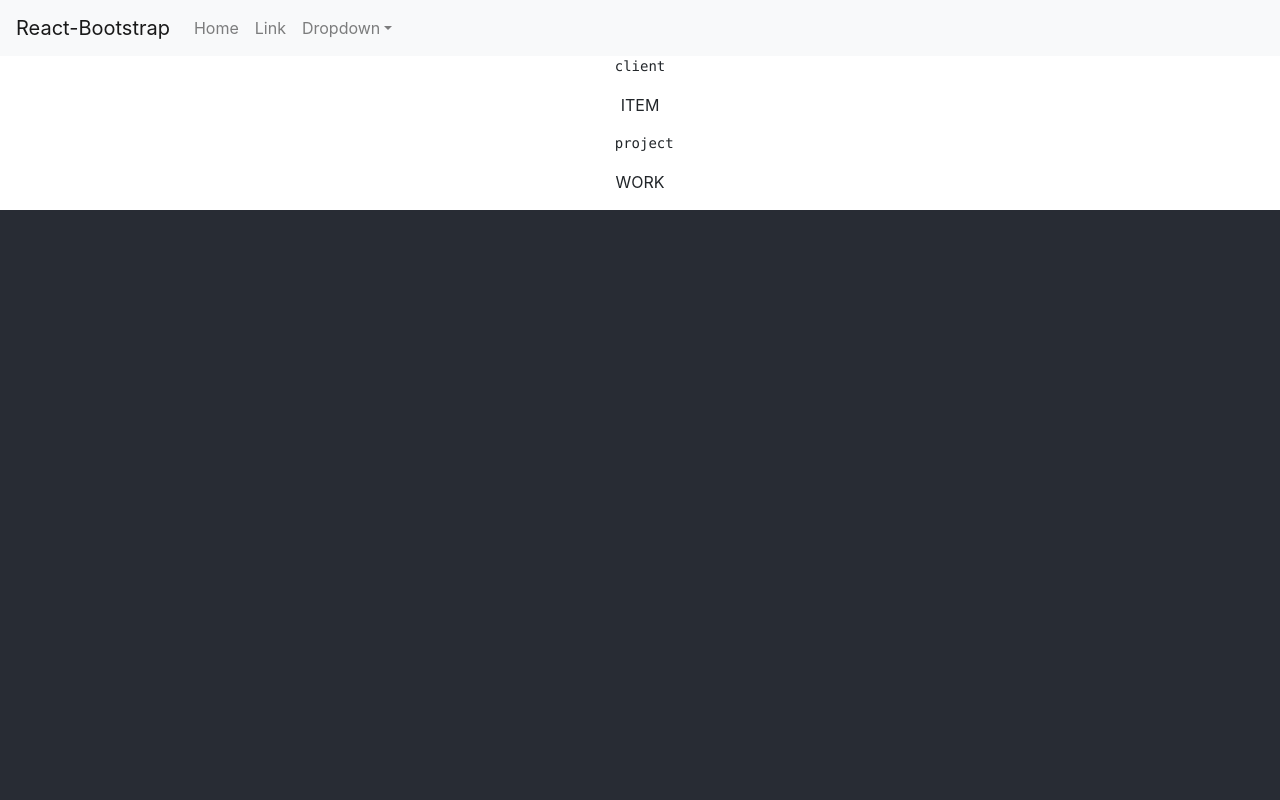
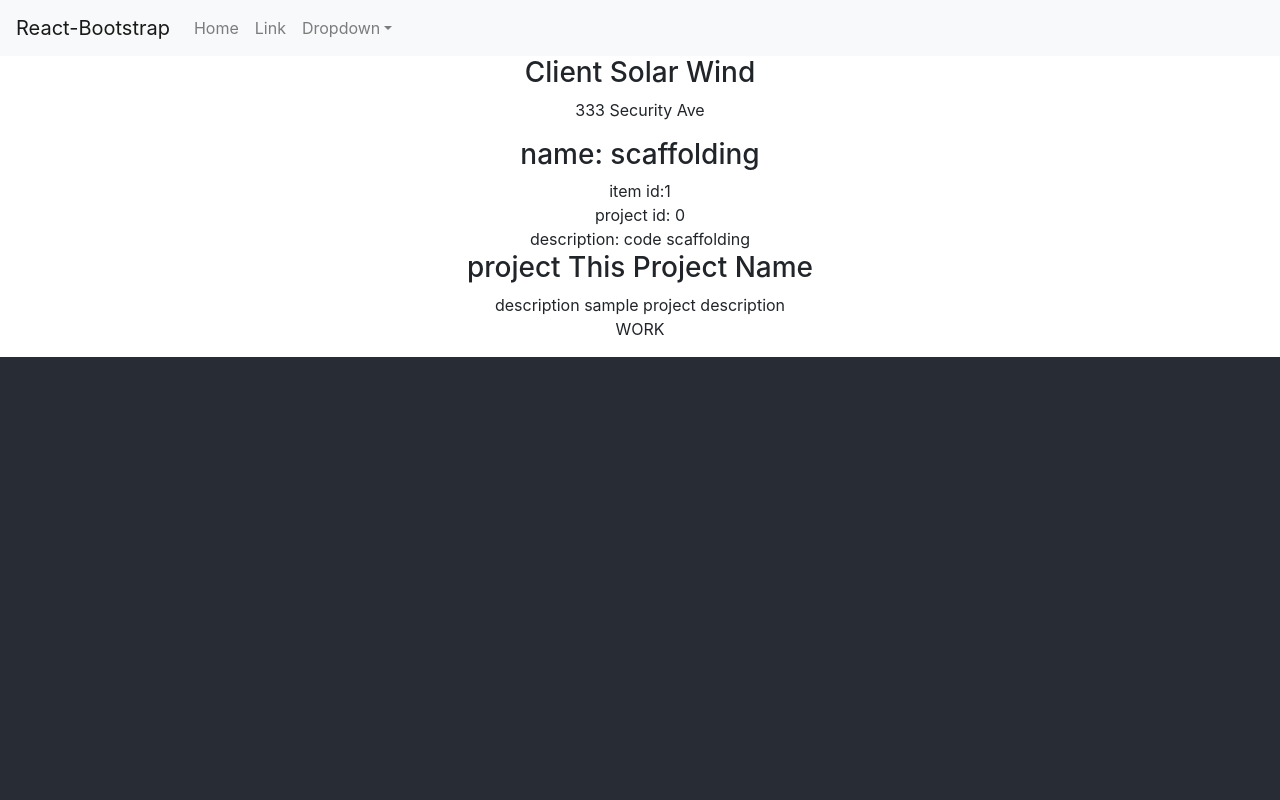
Before and after one commit to timeonator/react-timecard, a React (Create React App) app: page / in a window 1280 px wide. Shown: the top 800 px of the page. Built offline with nearby package versions, Linux system fonts and the light colour scheme.

Commit message:
checkpoint working on component details

```diff
--- a/src/components/client.js
+++ b/src/components/client.js
@@ -1,8 +1,18 @@
 import React from 'react';
 
 class Client extends React.Component {
+    // constructor(props){
+    //     super(props);
+    //     let state = {}
+    // }
     render(props){
-        return (<pre>client</pre>);
+        return (
+            <div className="client">
+            <h3>Client {this.props.name}</h3>
+            <p> {this.props.address} </p>
+            </div>
+
+        );
     }
 }
 export default Client;
--- a/src/components/item.js
+++ b/src/components/item.js
@@ -6,7 +6,16 @@ class Item extends React.Component {
     }
 
     render () {
-        return(<p> ITEM </p>);
+        return(
+            <div className="project-item">
+                <h3>name: {this.props.name}</h3>
+                <div>item id:{this.props.itemId}</div>
+                <div>project id: {this.props.projectId}</div>
+
+                <div>description: {this.props.description}</div>
+            </div>
+        );
+
     }
 
 
--- a/src/components/project.js
+++ b/src/components/project.js
@@ -2,7 +2,12 @@ import React from 'react';
 
 class project extends React.Component{
     render(){
-        return (<pre> project</pre>);
+        return (
+        <div class="Project" >
+            <h3>project {this.props.name}</h3>
+            <div>description {this.props.description}</div>
+        </div>
+        );
     }
 }
 export default project;
--- a/src/index.js
+++ b/src/index.js
@@ -8,13 +8,45 @@ import Project from './components/project';
 import Item from './components/item';
 import Work from './components/work';
 import './App.css';
+
+
+
 function App() {
+ var clientData = [
+    {
+        clientId: 0,
+        clientName: "Solar Wind",
+        clientAddress : "333 Security Ave",
+        contact : {
+            phone: "5032221234",
+            email: "BillMurry@Nike.com",
+            name: "Bill Murry"
+        }
+    },
+    {
+        clientId: 1,
+        clientName: "Nike",
+        clientAddress: "123 Nike Way",
+        contact: {
+            phone: "1231231234",
+            name: "Billy Crystal",
+            email: "billy@nike.com"
+        }
+    }
+    ];
+
     return (
     <div className="App">
         <TimeNavBar/>
-        <Client />
-        <Item />
-        <Project />
+        <Client
+            name={clientData[0].clientName}
+            address = {clientData[0].clientAddress}/>
+        <Item itemId={1} projectId={0} name="scaffolding" description="code scaffolding"/>
+        <Project
+            id={0}
+            name="This Project Name"
+            description ="sample project description"
+        />
         <Work />
         <header className="App-header">
 
```
